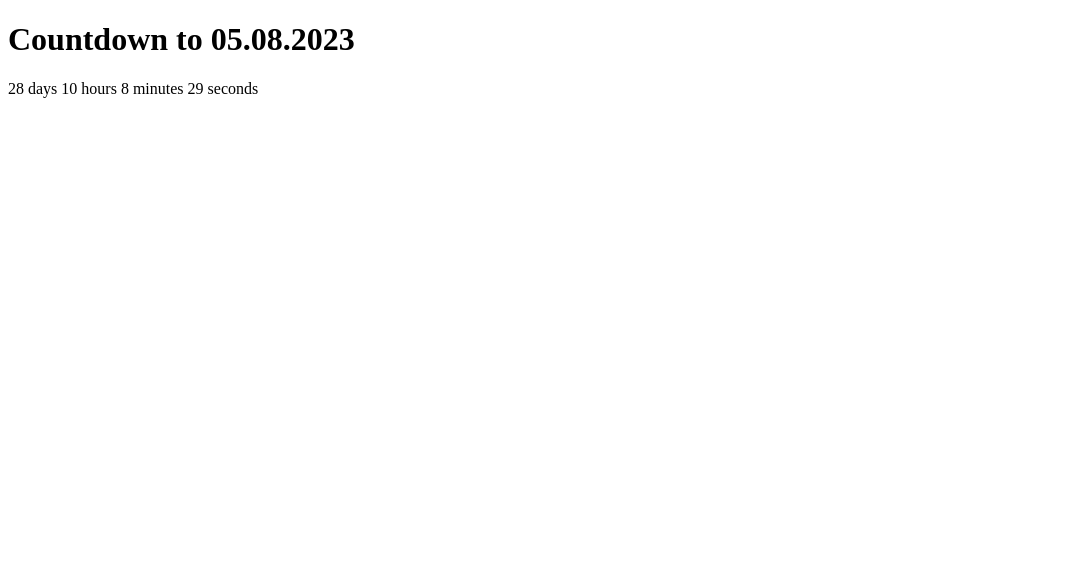
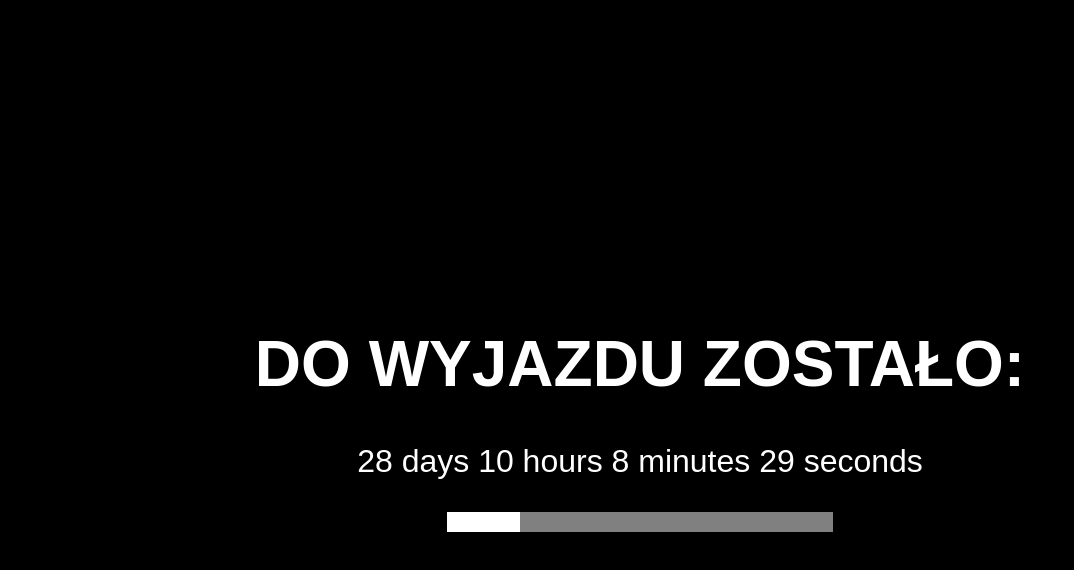
Before and after one commit to Geass/countdown, a plain HTML site: page index.html in a window 1280 px wide. Shown: the whole page, without its empty margins (0-1074 px from the left). Drawn offline with Linux system fonts and the light colour scheme.

Commit message:
Update index.html

```diff
--- a/index.html
+++ b/index.html
@@ -2,16 +2,58 @@
 <html>
 <head>
     <title>Countdown</title>
+    <style>
+        body {
+            font-family: Arial, sans-serif;
+            background-color: black;
+            color: white;
+            font-size: 2em;
+        }
+
+        #countdown-container {
+            display: flex;
+            justify-content: center;
+            align-items: center;
+            height: 100vh;
+        }
+
+        #countdown {
+            text-align: center;
+        }
+
+        #progress-bar {
+            width: 50%;
+            height: 20px;
+            background-color: grey;
+            margin: 0 auto;
+        }
+
+        #progress {
+            height: 20px;
+            background-color: white;
+        }
+    </style>
 </head>
 <body>
-    <h1>Countdown to 05.08.2023</h1>
-    <p id="countdown"></p>
+    <div id="countdown-container">
+        <div>
+            <h1>DO WYJAZDU ZOSTAŁO:</h1>
+            <p id="countdown"></p>
+            <div id="progress-bar">
+                <div id="progress"></div>
+            </div>
+        </div>
+    </div>
 
     <script>
-        // Set the target date
+        // Set the target date and start date
         var targetDate = new Date("Aug 5, 2023 00:00:00").getTime();
+        var startDate = new Date("Jul 1, 2023 00:00:00").getTime();
 
-        // Update the countdown every 1 second
+        // Calculate the total time between the start date and target date
+        var totalTime = targetDate - startDate;
+
+        // Update the countdown and progress bar every 1 second
         var countdown = setInterval(function() {
             // Get the current date and time
             var now = new Date().getTime();
@@ -29,10 +71,16 @@
             document.getElementById("countdown").innerHTML = days + " days " + hours + " hours "
             + minutes + " minutes " + seconds + " seconds ";
 
+            // Update the progress bar
+            var timeElapsed = now - startDate;
+            var progress = Math.min(timeElapsed / totalTime, 1);
+            document.getElementById("progress").style.width = progress * 100 + "%";
+
             // If the countdown is finished, display a message
             if (timeRemaining < 0) {
                 clearInterval(countdown);
                 document.getElementById("countdown").innerHTML = "The time has come!";
+                document.getElementById("progress").style.width = "100%";
             }
         }, 1000);
     </script>
```
